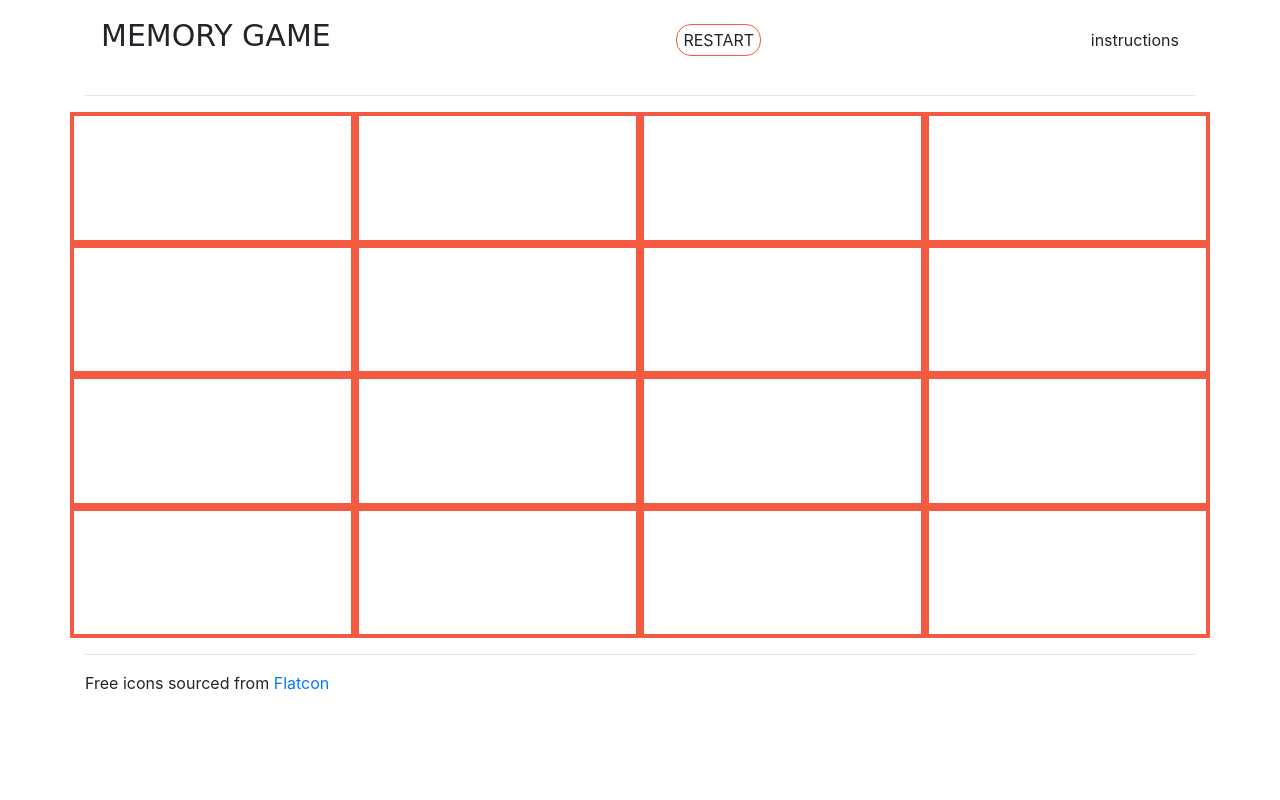
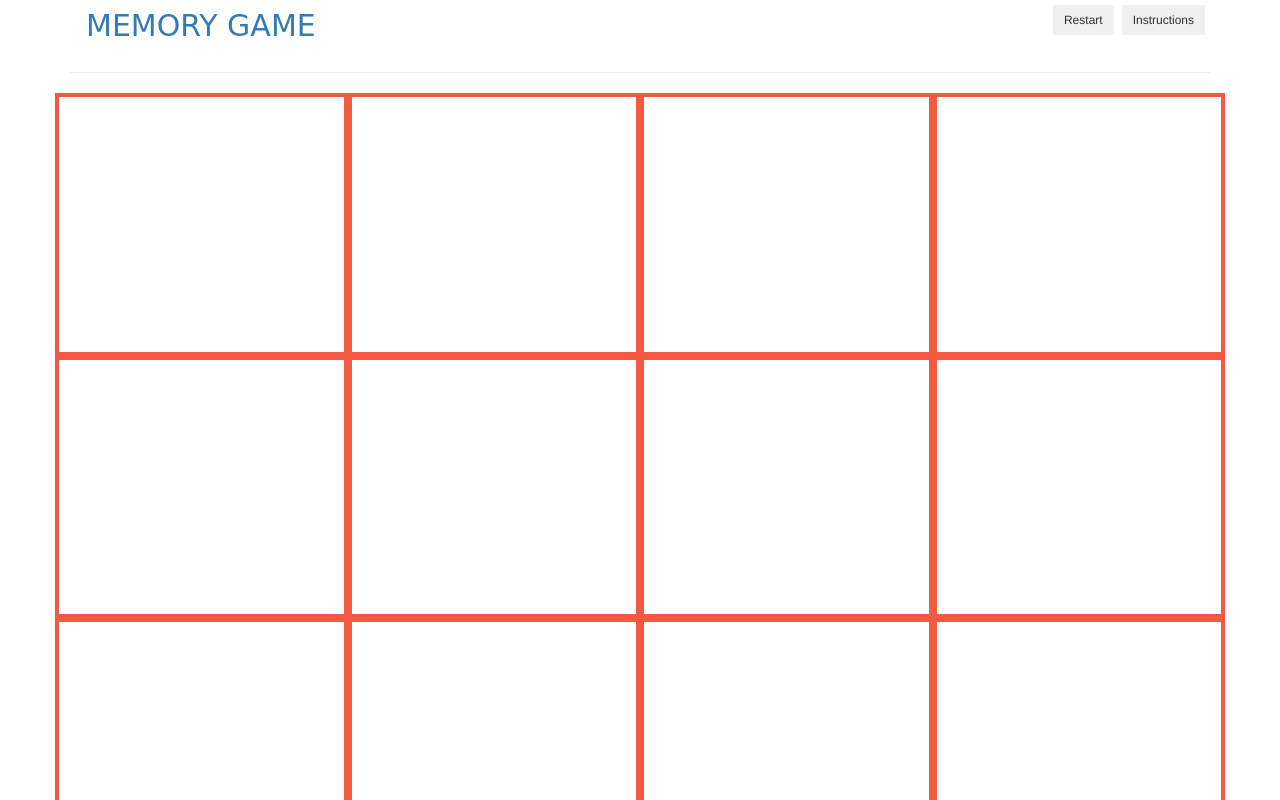
Before and after one commit to zmunetsi/memory-game, a plain HTML site: page index.html in a window 1280 px wide. Shown: the top 800 px of the page. Drawn offline with nearby package versions, Linux system fonts and the light colour scheme; a web font is replaced by a local one.

Commit message:
modified images and block styles

```diff
--- a/index.html
+++ b/index.html
@@ -5,7 +5,7 @@
     <meta name="viewport" content="width=device-width, initial-scale=1.0">
     <title>Memory Game</title>
     <link href="https://fonts.googleapis.com/css?family=Cabin+Sketch|Pangolin" rel="stylesheet">
-    <link rel="stylesheet" href="https://maxcdn.bootstrapcdn.com/bootstrap/4.0.0-beta.2/css/bootstrap.min.css">
+    <link rel="stylesheet" href="https://cdnjs.cloudflare.com/ajax/libs/twitter-bootstrap/3.3.7/css/bootstrap.min.css">
     <link rel="stylesheet" href="https://ajax.googleapis.com/ajax/libs/jqueryui/1.12.1/themes/smoothness/jquery-ui.css">
 
     <link rel="stylesheet" href="style.css">
@@ -14,27 +14,30 @@
     <div class="container">
       <header>
         <nav class="navbar">
-          <h1 class="navbar-brand">MEMORY GAME</h1>
-          <a class="restart pull-right">RESTART</a>
-          <a class="instructions pull-right">instructions</a>
-
+          <div>
+            <div class="navbar-header">
+              <a class="navbar-brand" href="#">MEMORY GAME</a>
+            </div>
+            <ul class="pull-right nav navbar-nav">
+              <li class="restart"><button class="btn btn-sm">Restart</button></li>
+              <li class="instructions"><button class=" btn btn-sm">Instructions</button></li>
+            </ul>
+          </div>
         </nav>
 
       </header>
       <hr>
       <main class="canvas">
-        <div id="dialog" title="instructions">
-          <p>Click on the blocks to reveal icons,If you click blocks and matching icons are revealed.You are
-            on the right track.
-            <br>
-            Once all icons are revealed then the game is over.
+        <div id="dialog" title="INSTRUCTIONS">
+          <p>Click on the blocks to reveal icons,If you click blocks and matching icons are revealed.You are on the right track.
+            <br> Once all icons are revealed then the game is over.
             <hr>
           </p>
         </div>
       </main>
       <hr>
       <footer>
-        <p>Free icons sourced from <a href="https://www.flaticon.com" target ="_blank">Flatcon</a> </p>
+        <p>Free icons sourced from <a href="https://www.flaticon.com" target="_blank">Flatcon</a> </p>
       </footer>
     </div>
     <!--scripts-->
--- a/js/main.js
+++ b/js/main.js
@@ -3,22 +3,22 @@ $(document).ready(function() {
   let cardPair = [];
 
   let icons = [
-    "images/icons/one",
-    "images/icons/two",
-    "images/icons/three",
-    "images/icons/four",
-    "images/icons/five",
-    "images/icons/six",
-    "images/icons/seven",
-    "images/icons/eight",
-    "images/icons/one",
-    "images/icons/two",
-    "images/icons/three",
-    "images/icons/four",
-    "images/icons/five",
-    "images/icons/six",
-    "images/icons/seven",
-    "images/icons/eight"
+    "https://github.com/zmunetsi/memory-game/blob/master/images/icons/one.png?raw=true",
+    "https://github.com/zmunetsi/memory-game/blob/master/images/icons/two.png?raw=true",
+    "https://github.com/zmunetsi/memory-game/blob/master/images/icons/three.png?raw=true",
+    "https://github.com/zmunetsi/memory-game/blob/master/images/icons/four.png?raw=true",
+    "https://github.com/zmunetsi/memory-game/blob/master/images/icons/five.png?raw=true",
+    "https://github.com/zmunetsi/memory-game/blob/master/images/icons/six.png?raw=true",
+    "https://github.com/zmunetsi/memory-game/blob/master/images/icons/seven.png?raw=true",
+    "https://github.com/zmunetsi/memory-game/blob/master/images/icons/eight.png?raw=true",
+    "https://github.com/zmunetsi/memory-game/blob/master/images/icons/one.png?raw=true",
+    "https://github.com/zmunetsi/memory-game/blob/master/images/icons/two.png?raw=true",
+    "https://github.com/zmunetsi/memory-game/blob/master/images/icons/three.png?raw=true",
+    "https://github.com/zmunetsi/memory-game/blob/master/images/icons/four.png?raw=true",
+    "https://github.com/zmunetsi/memory-game/blob/master/images/icons/five.png?raw=true",
+    "https://github.com/zmunetsi/memory-game/blob/master/images/icons/six.png?raw=true",
+    "https://github.com/zmunetsi/memory-game/blob/master/images/icons/seven.png?raw=true",
+    "https://github.com/zmunetsi/memory-game/blob/master/images/icons/eight.png?raw=true"
   ];
   //shuffling cards
   function shuffleCards() {
@@ -38,7 +38,7 @@ $(document).ready(function() {
       $(".canvas").append('<div class= "row" id =' + i + ">" + "</div>");
       for (let j = 0; j < c; j++) {
         $("#" + i).append(
-          '<div class= "block text-center col-sm-6 col-md-3"><img class = "icon img img-responsive" src =' +
+          '<div class= "block text-center col-xs-3 col-sm-3"><img class = "icon img img-fluid img-responsive" src =' +
             icons[index] +
             ".png" +
             ">" +
@@ -52,7 +52,7 @@ $(document).ready(function() {
   makeGrid(4, 4);
 
   $(".restart").on("click", function() {
-    location.reload();
+    location.reload(true);
   });
 
   $(".block").on("click", function() {
--- a/style.css
+++ b/style.css
@@ -1,9 +1,6 @@
 
 .canvas {
   background: #f45942;
-  width: 100%;
-  height: auto;
-
 }
 
 .block {
@@ -13,34 +10,34 @@
 }
 
 .navbar-brand {
-  font-family: 'Pangolin', cursive;
-  font-family: 'Cabin Sketch', cursive;
+  font-family: "Cabin Sketch", cursive;
   font-size: 30px;
 }
 
-.icon{
-  max-width: 50%;
-  padding: 20px;
+.icon {
   opacity: 0;
+  padding: 10px;
 }
 
-.restart {
-  border: 1px solid #f45942;
-  border-radius: 15px;
-  padding: 3px 6px;
+.restart:hover {
+  cursor: pointer;
 }
 
-a.restart:focus, .restart:hover{
-  background: #f45942;
+.instructions:hover {
   cursor: pointer;
-  color: #fff;
 }
 
-a.instructions:hover {
-  border-bottom: 2px solid #f45942;
-  cursor: pointer;
+.btn {
+  margin: 4px;
 }
 
 #dialog {
   display: none;
+  background: #000;
+  color: #fff;
 }
+
+.ui-dialog-titlebar {
+    background: #f45942;
+    max-width: 600px;
+}
```
Also changed, not shown: images/icons/eight.png, images/icons/five.png, images/icons/four.png, images/icons/one.png, images/icons/seven.png, images/icons/six.png, images/icons/three.png, images/icons/two.png.
